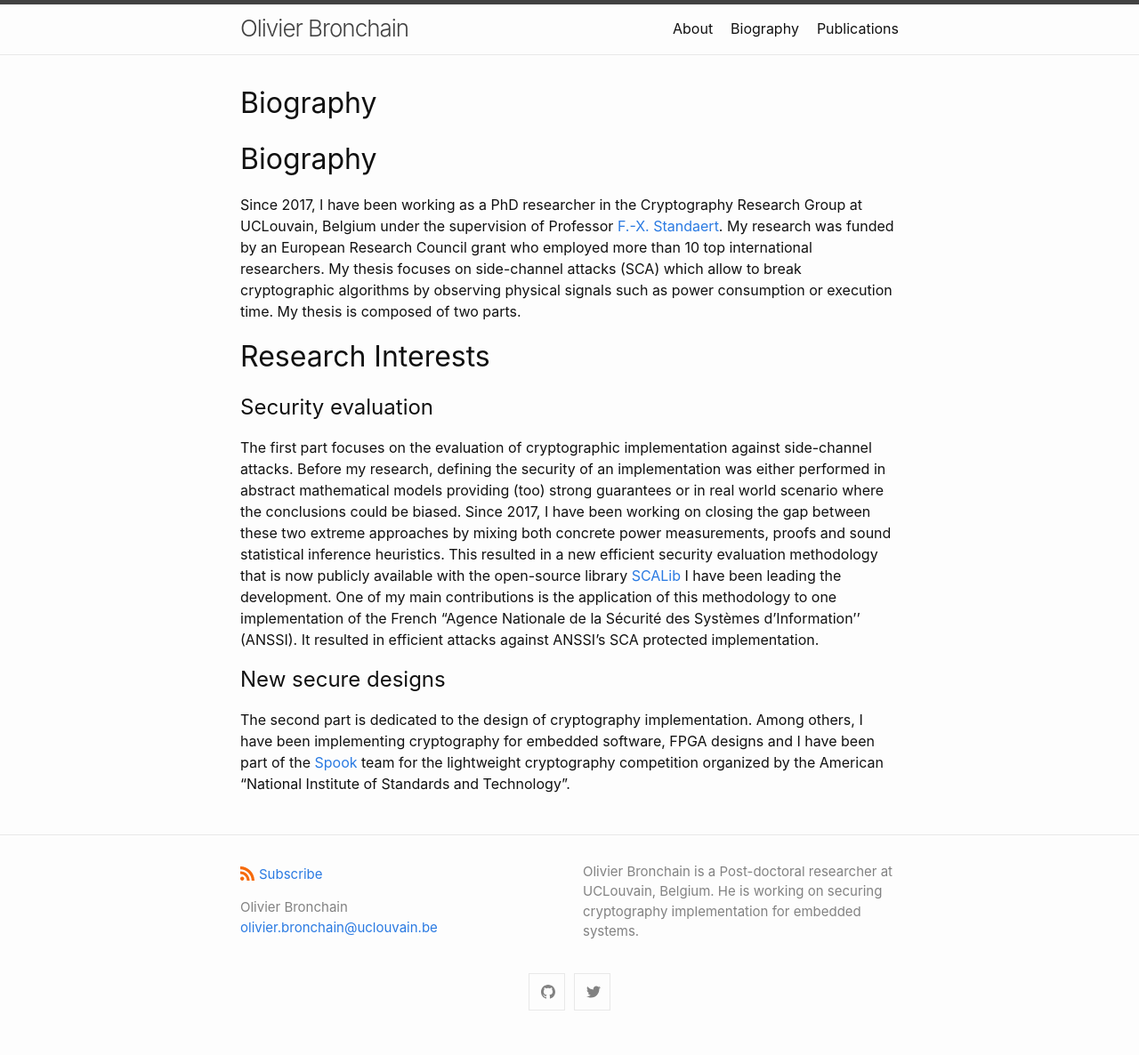
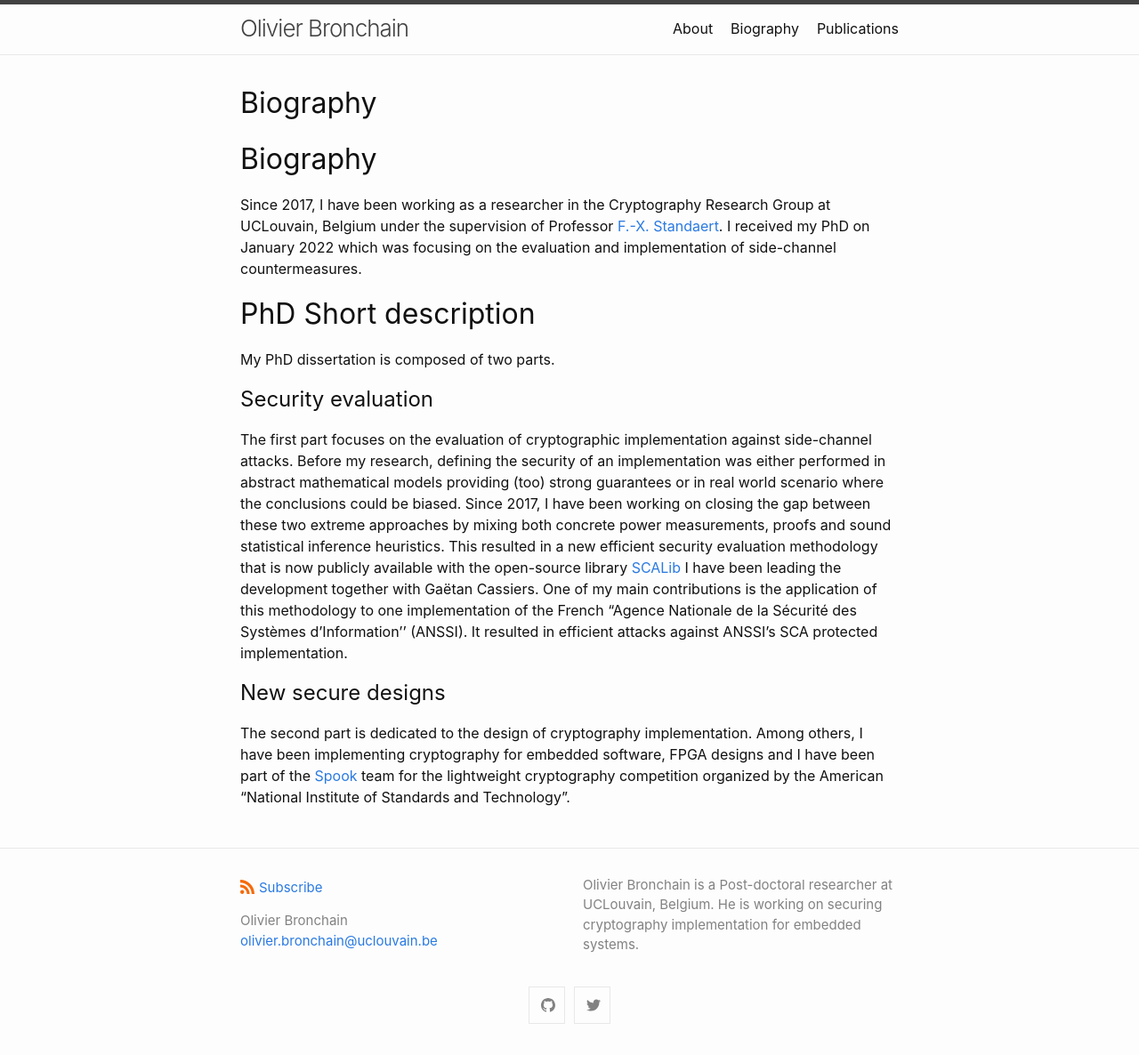
Before and after one commit to obronchain/obronchain.github.io, a Jekyll site: the page built from index.md, in a window 1280 px wide. Shown: the whole page at 89% size. Built offline with Jekyll 4.4.1, drawn with Linux system fonts in a browser that asks for light colours; our own code applies the rules of GitHub Pages for plain Markdown files.

```diff
--- a/index.md
+++ b/index.md
@@ -10,13 +10,35 @@ layout: home
 
 # Biography
 
-Since 2017, I have been working as a PhD researcher in the Cryptography Research Group at UCLouvain, Belgium under the supervision of Professor [F.-X. Standaert](https://perso.uclouvain.be/fstandae/). My research was funded by an European Research Council grant who employed more than 10 top international  researchers.
-My thesis focuses on side-channel attacks (SCA) which allow to break cryptographic algorithms by observing physical signals such as power consumption or execution time. My thesis is composed of two parts.
+Since 2017, I have been working as a researcher in the Cryptography
+Research Group at UCLouvain, Belgium under the supervision of Professor [F.-X.
+Standaert](https://perso.uclouvain.be/fstandae/). I received my PhD on January
+2022 which was focusing on the evaluation and implementation of side-channel
+countermeasures.
 
-# Research Interests
+# PhD Short description
+
+My PhD dissertation is composed of two parts.
+
 ## Security evaluation
-The first part focuses on the evaluation of cryptographic implementation against side-channel attacks. Before my research, defining the security of an implementation was either performed in abstract mathematical models providing (too) strong guarantees or in real world scenario where the conclusions could be biased. Since 2017, I have been working on closing the gap between these two extreme approaches by mixing both concrete power measurements, proofs and sound statistical inference heuristics. This resulted in a new efficient security evaluation methodology that is now publicly available with the open-source library [SCALib](https://github.com/simple-crypto/SCALib) I have been leading the development.
-One of my main contributions is the application of this methodology to one implementation of the French  “Agence Nationale de la Sécurité des Systèmes d'Information'' (ANSSI).  It resulted in  efficient attacks against ANSSI’s SCA protected implementation.
+
+The first part focuses on the evaluation of cryptographic implementation
+against side-channel attacks. Before my research, defining the security of an
+implementation was either performed in abstract mathematical models providing
+(too) strong guarantees or in real world scenario where the conclusions could
+be biased. Since 2017, I have been working on closing the gap between these two
+extreme approaches by mixing both concrete power measurements, proofs and sound
+statistical inference heuristics. This resulted in a new efficient security
+evaluation methodology that is now publicly available with the open-source
+library [SCALib](https://github.com/simple-crypto/SCALib) I have been leading
+the development together with Gaëtan Cassiers.  One of my main contributions is
+the application of this methodology to one implementation of the French
+“Agence Nationale de la Sécurité des Systèmes d'Information'' (ANSSI).  It
+resulted in  efficient attacks against ANSSI’s SCA protected implementation.
 
 ## New secure designs
-The second part is dedicated to the design of cryptography implementation. Among others, I have been implementing cryptography for embedded software, FPGA designs and I have been part of the [Spook](https://www.spook.dev/) team for the lightweight cryptography competition organized by the American “National Institute of Standards and Technology”.
+The second part is dedicated to the design of cryptography implementation.
+Among others, I have been implementing cryptography for embedded software, FPGA
+designs and I have been part of the [Spook](https://www.spook.dev/) team for
+the lightweight cryptography competition organized by the American “National
+Institute of Standards and Technology”.
```
Also changed, not shown: publications.md (+5 -2 lines), 2 other files.
